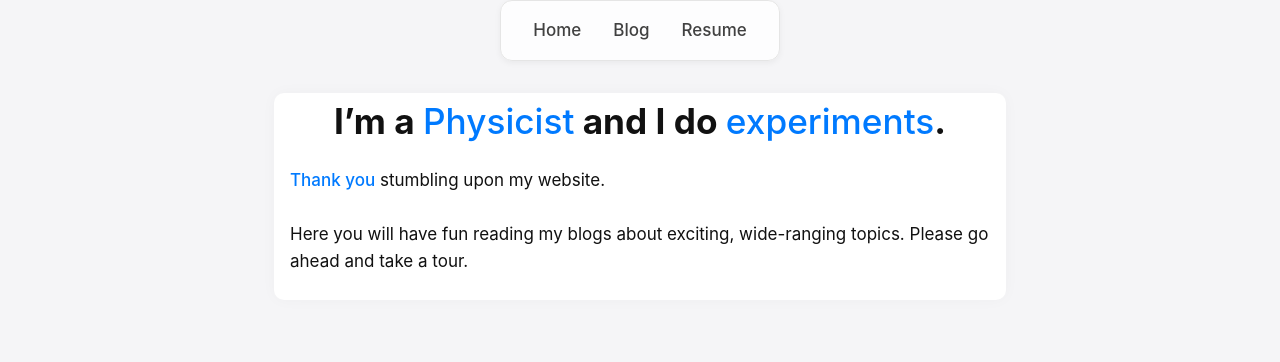
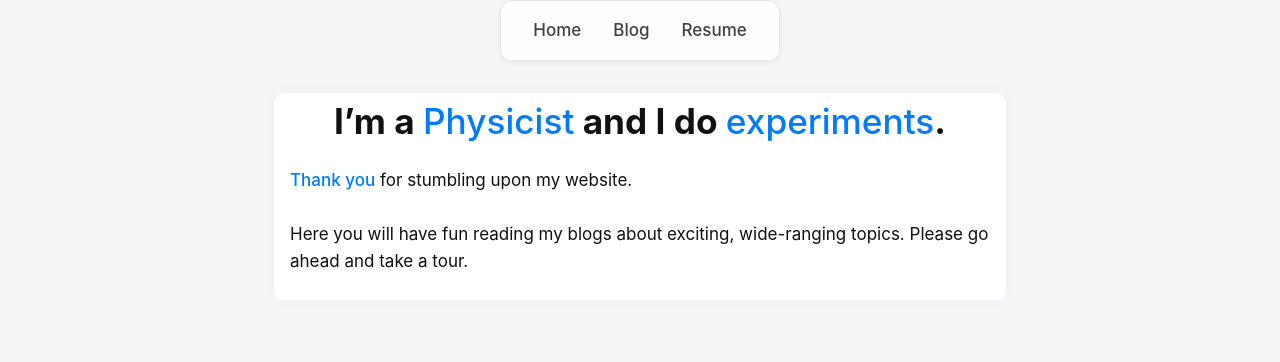
Before and after one commit to kanungo92/kanungo92.github.io, a Jekyll site: the page built from index.md, in a window 1280 px wide. Shown: the top 362 px of the page. Built offline with Jekyll 4.4.1, drawn with Linux system fonts in a browser that asks for light colours.

Commit message:
Update site with latest changes

```diff
--- a/index.md
+++ b/index.md
@@ -3,6 +3,6 @@ layout: default
 title: I'm a Physicist and I do experiments
 ---
 # I'm a <span class="highlight-blue">Physicist</span> and I do <span class="highlight-blue">experiments</span>.
-<span class="highlight-blue">Thank you</span> stumbling upon my website.\\
+<span class="highlight-blue">Thank you</span> for stumbling upon my website.\\
 \\
 Here you will have fun reading my blogs about exciting, wide-ranging topics. Please go ahead and take a tour.
```
